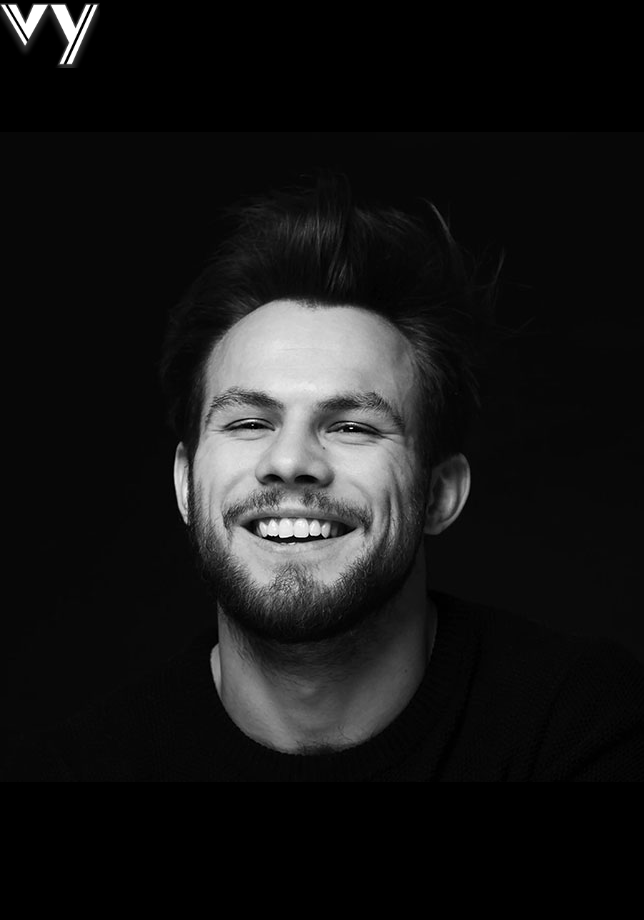
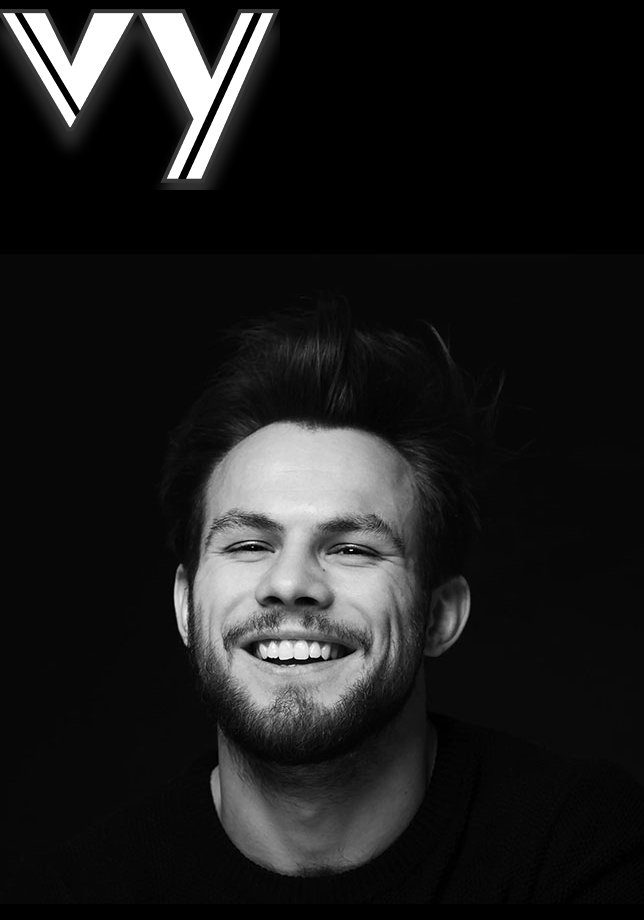
Before and after one commit to vishu7128/MyPortfolio, a React (Vite) app: page / in a window 1280 px wide. Shown: the top 920 px of the page, without its empty margins (0-644 px from the left). Built offline with nearby package versions, Linux system fonts and the light colour scheme.

Commit message:
chore: updated logo

```diff
--- a/index.html
+++ b/index.html
@@ -7,7 +7,7 @@
     <!--
       - Favicon
       -->
-    <link rel="shortcut icon" type="image/svg+png" href="/Logo.png" />
+    <link rel="shortcut icon" type="image/svg+png" href="/VY_Logo.png" />
   </head>
   <body>
     <div id="root"></div>
--- a/src/components/Navbar.jsx
+++ b/src/components/Navbar.jsx
@@ -6,7 +6,7 @@ function Navbar() {
     <nav className="flex items-center justify-between py-6">
       <div className="flex flex-shrink-0 items-center">
         <a href="/" aria-label="Home">
-          <img src={logo} alt="Logo" className="mx-8" width={100} height={70} />
+          <img src={logo} alt="Logo" className="mx-8 h-12 " />
         </a>
       </div>
       <div className="flex m-8 items-center justify-center gap-4 text-2xl">
```
Also changed, not shown: public/VY_Logo.png (added).
